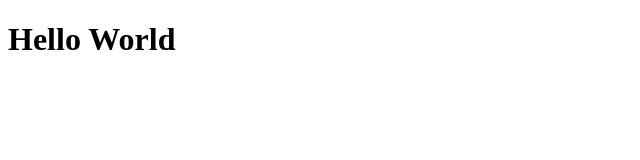
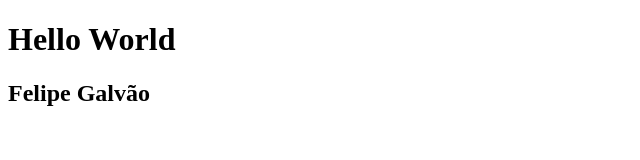
Before and after one commit to FelipeCanalli/html5, a plain HTML site: page index.html in a window 1280 px wide. Shown: the whole page, without its empty margins (0-640 px from the left). Drawn offline with Linux system fonts and the light colour scheme.

Commit message:
Modifiquei o arquivo index.html

```diff
--- a/index.html
+++ b/index.html
@@ -6,5 +6,6 @@
 
     <body>
         <h1>Hello World</h1>
+        <h2>Felipe Galvão</h2>
     </body>
 </html>
```
